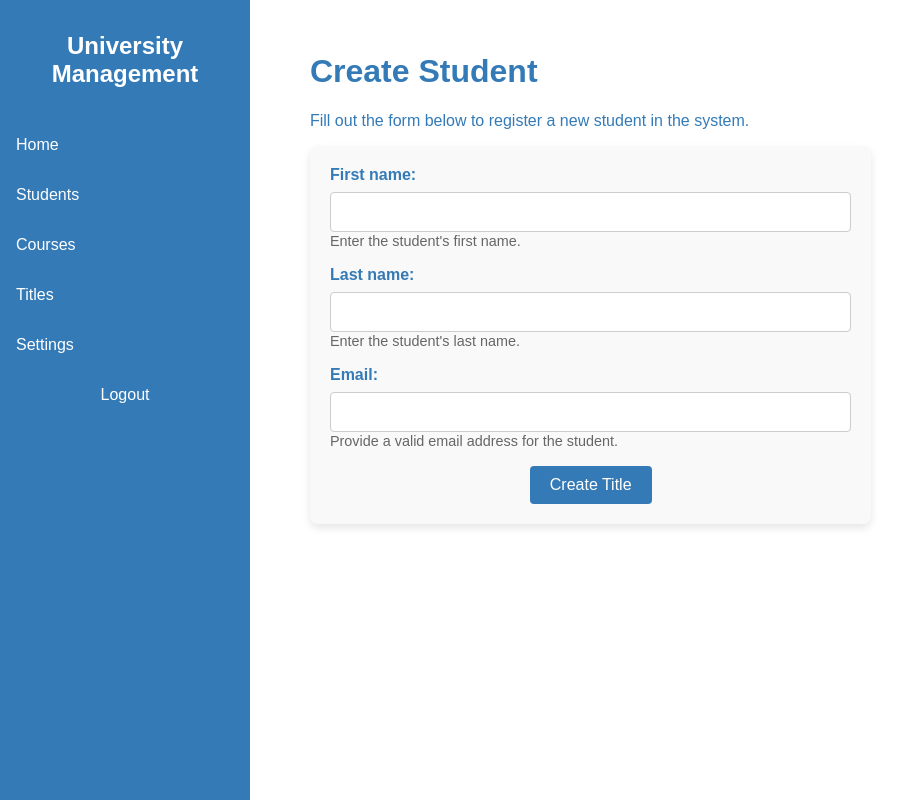
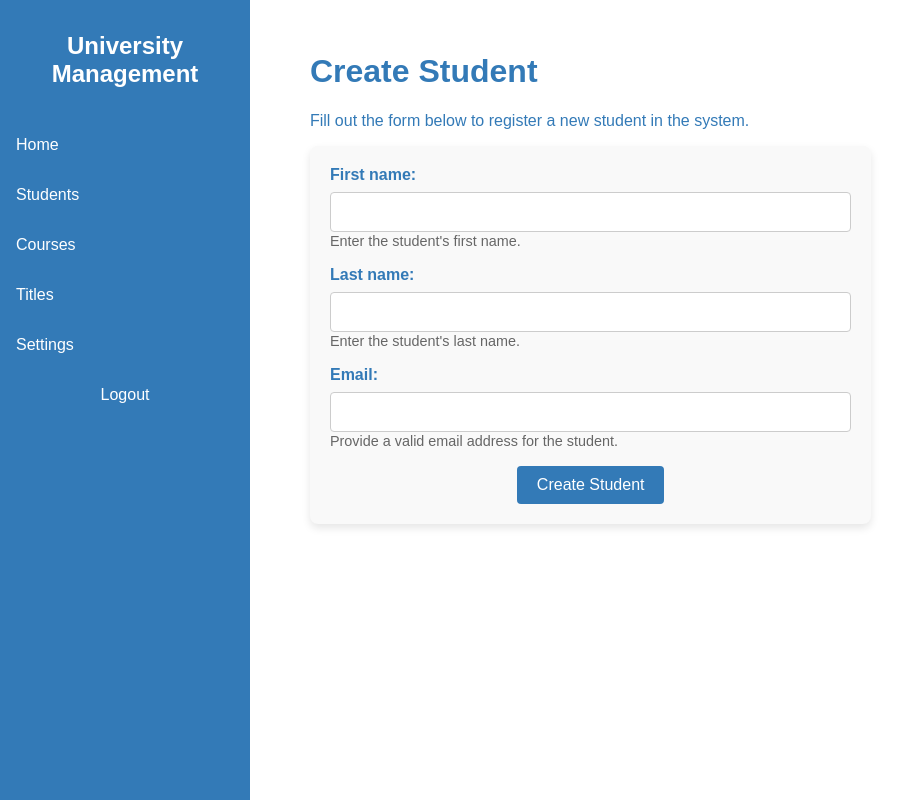
Before and after one commit to alfamike/University-Management-Project-Django, a Django app: template university_management/registration_app/templates/students/create_student.html in a window 1280 px wide. Shown: the whole page, without its empty margins (0-916 px from the left). Run offline with Django 5.2, Linux system fonts and the light colour scheme; the template is opened without the code that fills it, so the values that code supplies are empty.

Commit message:
Minor fix in forms

```diff
--- a/university_management/registration_app/templates/courses/create_course.html
+++ b/university_management/registration_app/templates/courses/create_course.html
@@ -17,7 +17,7 @@
         </div>
 
         <div class="form-group">
-            <label for="course_name">Title:</label>
+            <label for="course_name">Course:</label>
             <input type="text" id="course_name" name="course_name" required class="form-control">
             <small class="form-hint">Enter the course name.</small>
         </div>
--- a/university_management/registration_app/templates/students/create_student.html
+++ b/university_management/registration_app/templates/students/create_student.html
@@ -29,7 +29,7 @@
         </div>
 
         <div class="form-actions">
-            <button class="btn btn-primary" type="submit">Create Title</button>
+            <button class="btn btn-primary" type="submit">Create Student</button>
         </div>
     </form>
 </div>
```
